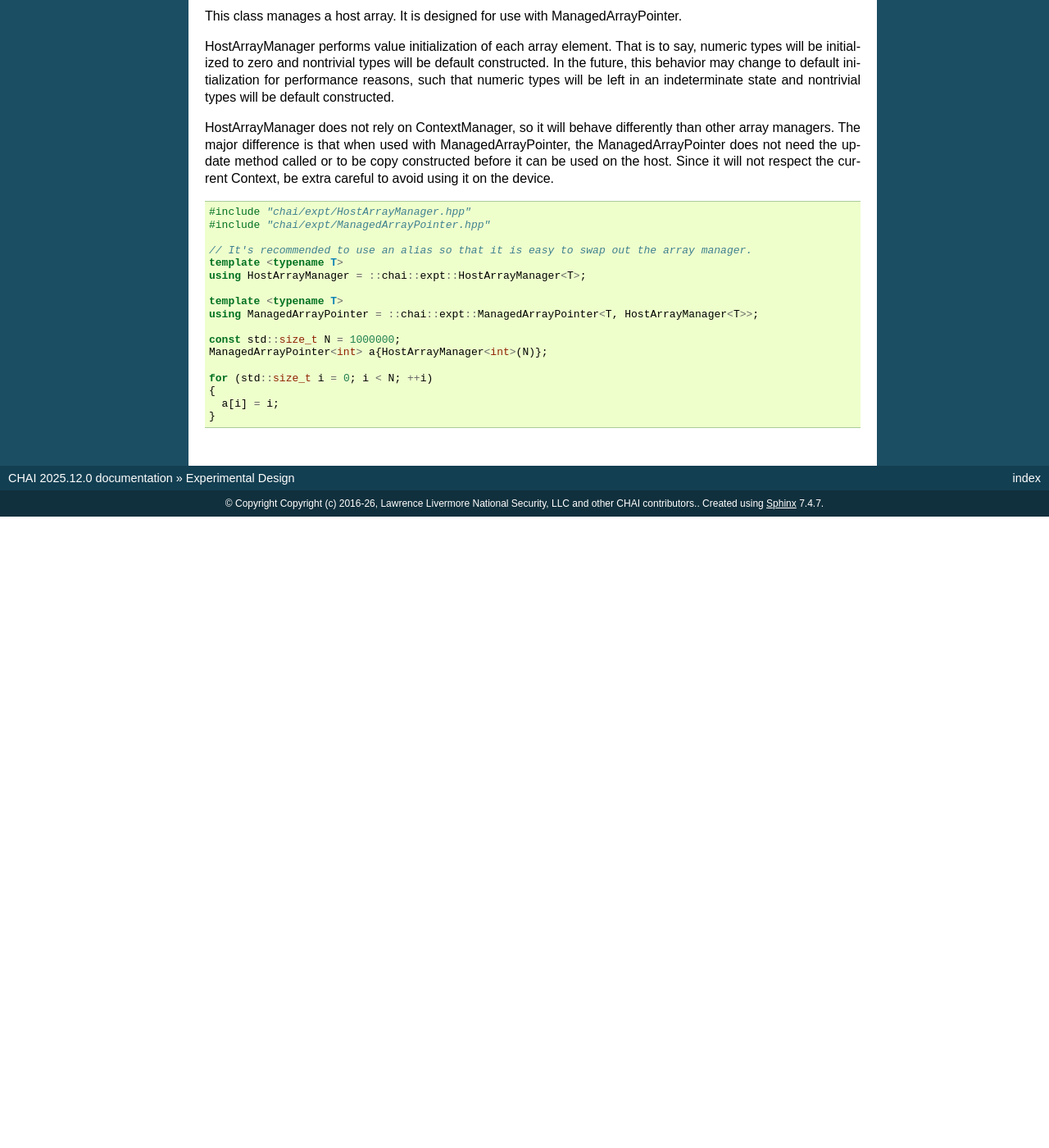
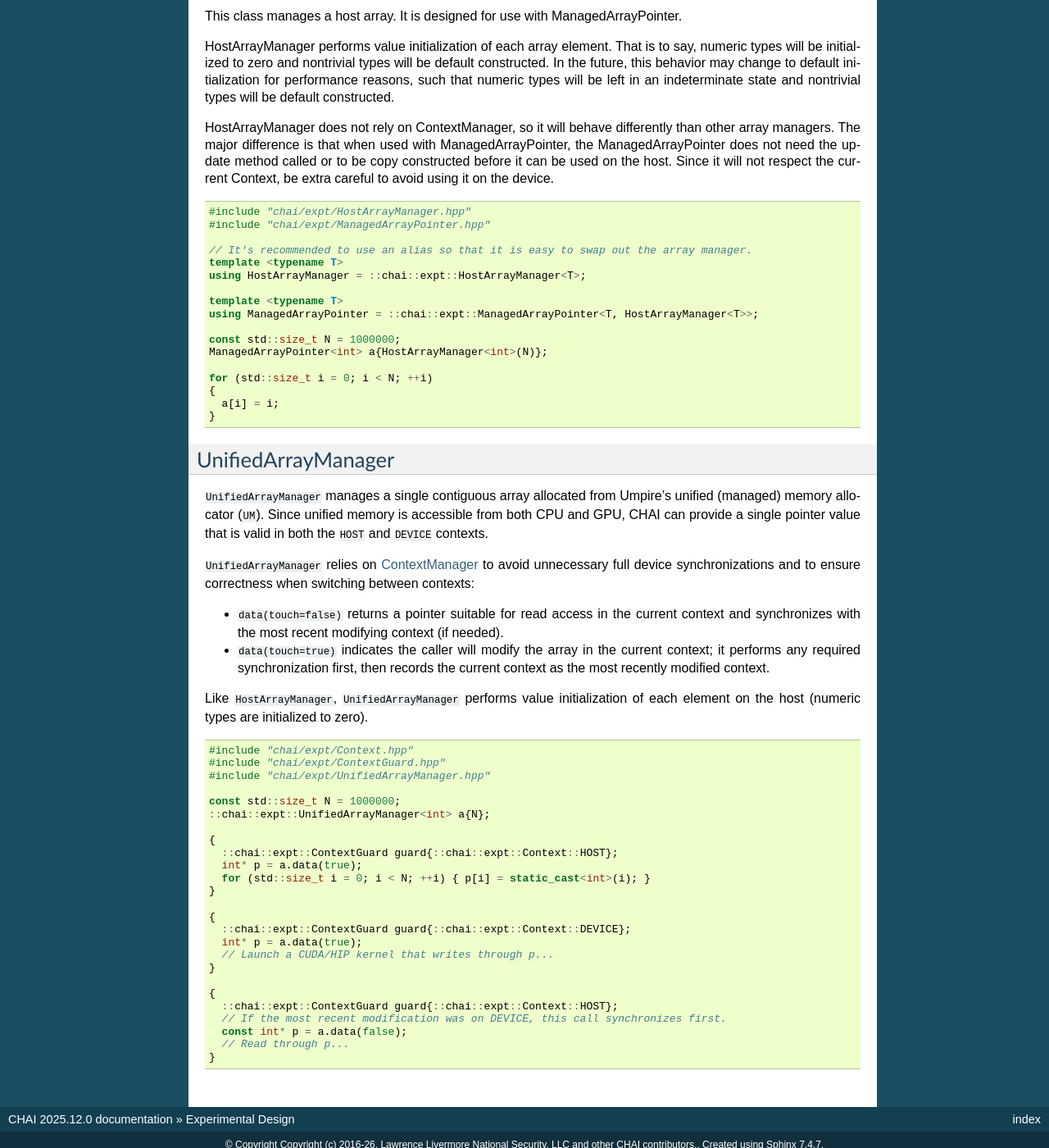
Before and after one commit to LLNL/CHAI, a Sphinx documentation site: the page built from docs/sphinx/expt/design.rst, in a window 1280 px wide and 1400 px high, scrolled down 2735 px. Shown: the whole window at 82% size. Built offline with Sphinx 7.4.7, drawn with Linux system fonts in a browser that asks for light colours; before the commit the page ends 3365 px from its top, so only the background shows below that.

Commit message:
Add documentation for UnifiedArrayManager

```diff
--- a/docs/sphinx/expt/design.rst
+++ b/docs/sphinx/expt/design.rst
@@ -216,3 +216,53 @@
   {
     a[i] = i;
   }
+
+------------------
+UnifiedArrayManager
+------------------
+
+``UnifiedArrayManager`` manages a single contiguous array allocated from Umpire's
+unified (managed) memory allocator (``UM``). Since unified memory is accessible
+from both CPU and GPU, CHAI can provide a single pointer value that is valid in
+both the ``HOST`` and ``DEVICE`` contexts.
+
+``UnifiedArrayManager`` relies on :ref:`ContextManager <experimental_design>` to
+avoid unnecessary full device synchronizations and to ensure correctness when
+switching between contexts:
+
+- ``data(touch=false)`` returns a pointer suitable for read access in the current
+  context and synchronizes with the most recent modifying context (if needed).
+- ``data(touch=true)`` indicates the caller will modify the array in the current
+  context; it performs any required synchronization first, then records the
+  current context as the most recently modified context.
+
+Like ``HostArrayManager``, ``UnifiedArrayManager`` performs value initialization
+of each element on the host (numeric types are initialized to zero).
+
+.. code-block:: cpp
+
+  #include "chai/expt/Context.hpp"
+  #include "chai/expt/ContextGuard.hpp"
+  #include "chai/expt/UnifiedArrayManager.hpp"
+
+  const std::size_t N = 1000000;
+  ::chai::expt::UnifiedArrayManager<int> a{N};
+
+  {
+    ::chai::expt::ContextGuard guard{::chai::expt::Context::HOST};
+    int* p = a.data(true);
+    for (std::size_t i = 0; i < N; ++i) { p[i] = static_cast<int>(i); }
+  }
+
+  {
+    ::chai::expt::ContextGuard guard{::chai::expt::Context::DEVICE};
+    int* p = a.data(true);
+    // Launch a CUDA/HIP kernel that writes through p...
+  }
+
+  {
+    ::chai::expt::ContextGuard guard{::chai::expt::Context::HOST};
+    // If the most recent modification was on DEVICE, this call synchronizes first.
+    const int* p = a.data(false);
+    // Read through p...
+  }
```
